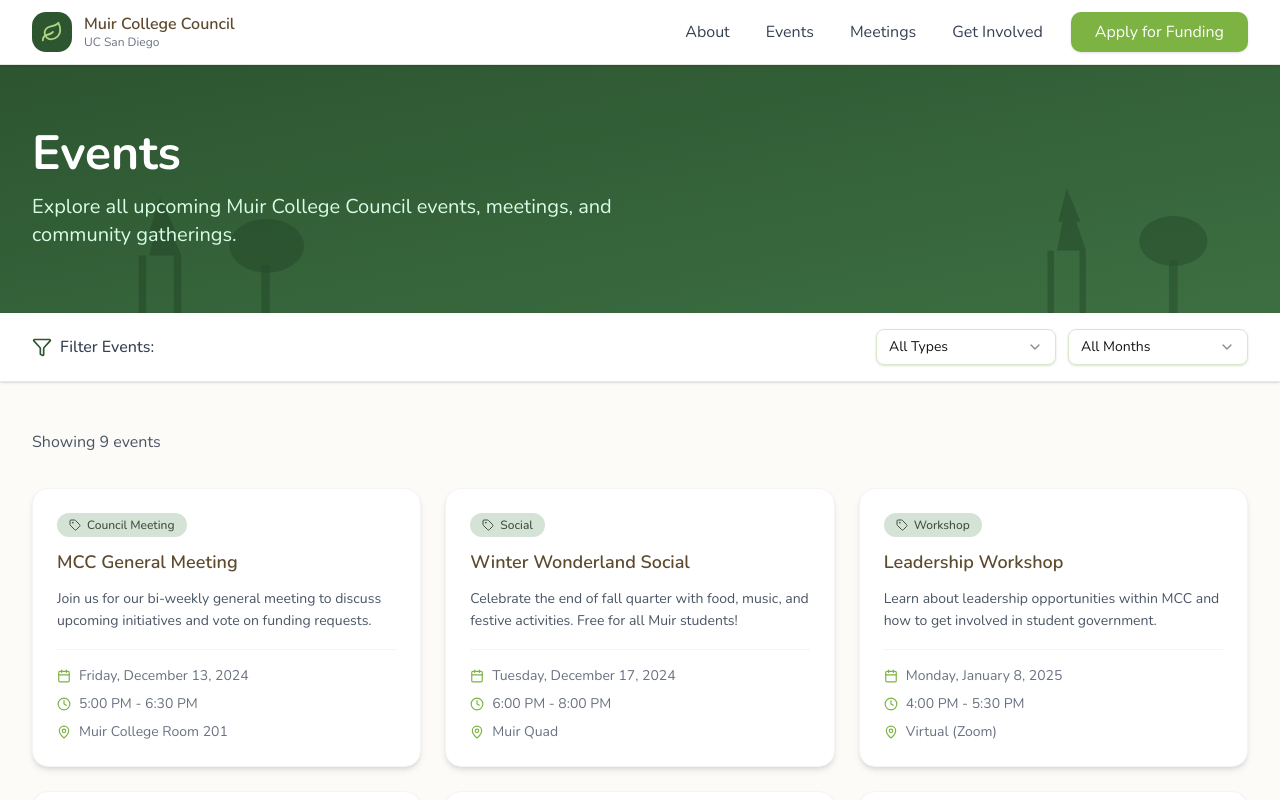
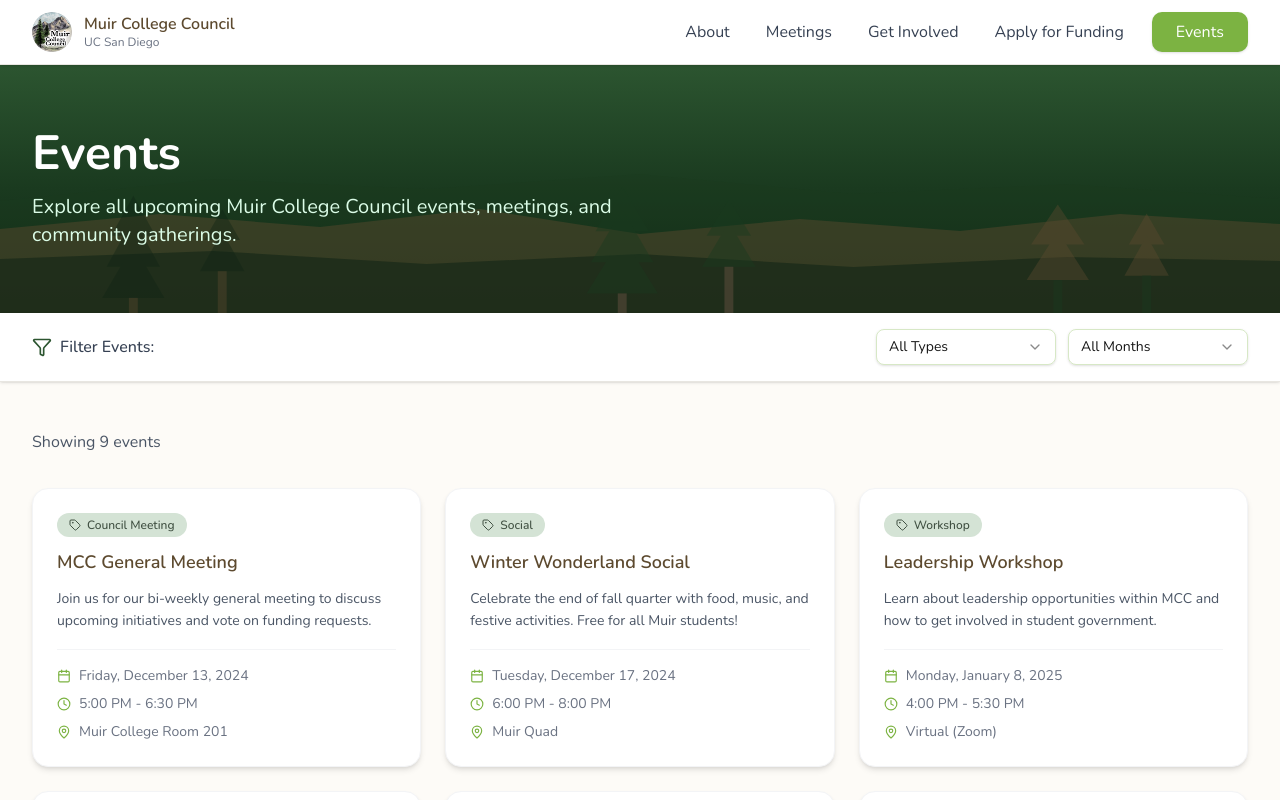
Before and after one commit to Muir-College-Council/muircollegecouncil, a Next.js app: page /events in a window 1280 px wide. Shown: the top 800 px of the page. Built offline with nearby package versions, Linux system fonts and the light colour scheme.

Commit message:
Progress Edits

```diff
--- a/app/layout.tsx
+++ b/app/layout.tsx
@@ -4,6 +4,9 @@
 export const metadata: Metadata = {
   title: "Muir College Council",
   description: "The official student government body for Muir College at UC San Diego.",
+  icons: {
+    icon: "/mcc-logo.jpg",
+  },
 };
 
 export default function RootLayout({ children }: { children: React.ReactNode }) {
--- a/components/EventsPage.tsx
+++ b/components/EventsPage.tsx
@@ -136,16 +136,41 @@
       <Header />
 
       {/* Page Header */}
-      <section className="bg-gradient-to-br from-[#2C5530] to-[#3D6F42] text-white py-16 relative overflow-hidden">
-        <div className="absolute bottom-0 left-0 right-0 z-0 opacity-50">
-          <svg className="w-full h-48" viewBox="0 0 1200 200" preserveAspectRatio="none">
-            <g fill="#1A3A1F">
-              <polygon points="150,80 165,115 160,115 170,140 170,200 163,200 163,140 137,140 137,200 130,200 130,140 140,140 145,115 140,115" opacity="0.7" />
-              <ellipse cx="250" cy="130" rx="35" ry="28" opacity="0.65" />
-              <rect x="245" y="150" width="8" height="50" opacity="0.65" />
-              <polygon points="1000,70 1013,105 1009,105 1018,135 1018,200 1012,200 1012,135 988,135 988,200 982,200 982,135 991,135 996,105 992,105" opacity="0.7" />
-              <ellipse cx="1100" cy="125" rx="32" ry="26" opacity="0.65" />
-              <rect x="1096" y="145" width="8" height="55" opacity="0.65" />
+      <section className="bg-gradient-to-b from-[#2C5530] via-[#1A3A1F] to-[#0F2415] text-white py-16 relative overflow-hidden">
+        {/* Rolling hills */}
+        <div className="absolute bottom-0 left-0 right-0 z-0">
+          <svg className="w-full h-56" viewBox="0 0 1440 224" preserveAspectRatio="none">
+            <path d="M0,112 L240,90 L480,100 L720,85 L960,105 L1200,95 L1440,110 L1440,224 L0,224 Z" fill="#1A3A1F" opacity="0.35" />
+            <path d="M0,140 L180,125 L360,138 L540,120 L720,145 L900,130 L1080,142 L1260,125 L1440,135 L1440,224 L0,224 Z" fill="#5D4A2F" opacity="0.45" />
+            <path d="M0,170 L240,162 L480,175 L720,165 L960,178 L1200,168 L1440,172 L1440,224 L0,224 Z" fill="#0F2415" opacity="0.55" />
+          </svg>
+
+          <svg className="absolute bottom-0 w-full h-48" viewBox="0 0 1440 192" preserveAspectRatio="xMidYMax meet">
+            <g opacity="0.4" fill="#0F2415">
+              <polygon points="150,60 175,105 125,105" />
+              <polygon points="150,85 180,140 120,140" />
+              <polygon points="150,115 185,175 115,175" />
+              <rect x="145" y="175" width="10" height="17" fill="#5D4A2F" />
+              <polygon points="250,75 270,110 230,110" />
+              <polygon points="250,100 275,145 225,145" />
+              <rect x="245" y="145" width="10" height="47" fill="#5D4A2F" />
+            </g>
+            <g opacity="0.45" fill="#1A3A1F">
+              <polygon points="700,50 730,100 670,100" />
+              <polygon points="700,75 735,135 665,135" />
+              <polygon points="700,105 740,170 660,170" />
+              <rect x="695" y="170" width="10" height="22" fill="#6B5444" />
+              <polygon points="820,65 845,105 795,105" />
+              <polygon points="820,90 850,140 790,140" />
+              <rect x="815" y="140" width="10" height="52" fill="#6B5444" />
+            </g>
+            <g opacity="0.4" fill="#5D4A2F">
+              <polygon points="1190,70 1220,115 1160,115" />
+              <polygon points="1190,100 1225,155 1155,155" />
+              <rect x="1185" y="155" width="10" height="37" fill="#1A3A1F" />
+              <polygon points="1290,80 1310,115 1270,115" />
+              <polygon points="1290,105 1315,150 1265,150" />
+              <rect x="1285" y="150" width="10" height="42" fill="#1A3A1F" />
             </g>
           </svg>
         </div>
--- a/components/Footer.tsx
+++ b/components/Footer.tsx
@@ -1,9 +1,10 @@
-import { Instagram, Mail, MapPin, Leaf } from 'lucide-react';
+import Image from 'next/image';
+import { Instagram, Mail, MapPin } from 'lucide-react';
 
 const quickLinks = [
   { label: 'Request Funding', href: '#funding' },
   { label: 'Agendas & Minutes', href: '#meetings' },
-  { label: 'Constitution', href: '#constitution' },
+  { label: 'Constitution', href: 'https://docs.google.com/document/d/1yW7dROyhdATU06eI6A5ebajDA1D8zssMhTnNUco4FDs/edit?tab=t.0#heading=h.qy6f6ljkjb7h' },
   { label: 'Accessibility & Resources', href: '#resources' },
 ];
 
@@ -53,8 +54,8 @@
           {/* About */}
           <div>
             <div className="flex items-center space-x-3 mb-4">
-              <div className="w-12 h-12 bg-white/10 backdrop-blur-sm rounded-2xl flex items-center justify-center shadow-lg">
-                <Leaf className="text-[#AED581]" size={24} />
+              <div className="w-12 h-12 flex items-center justify-center">
+                <Image src="/mcc-logo.jpg" alt="Muir College Council Logo" width={48} height={48} className="rounded-full object-cover" />
               </div>
               <span className="font-semibold text-lg">Muir College Council</span>
             </div>
@@ -69,7 +70,11 @@
             <ul className="space-y-2">
               {quickLinks.map((link) => (
                 <li key={link.label}>
-                  <a href={link.href} className="text-green-100/80 hover:text-[#AED581] text-sm transition-colors inline-block">
+                  <a
+                    href={link.href}
+                    className="text-green-100/80 hover:text-[#AED581] text-sm transition-colors inline-block"
+                    {...(link.href.startsWith('http') ? { target: '_blank', rel: 'noopener noreferrer' } : {})}
+                  >
                     {link.label}
                   </a>
                 </li>
--- a/components/Header.tsx
+++ b/components/Header.tsx
@@ -2,7 +2,8 @@
 
 import { useState } from 'react';
 import Link from 'next/link';
-import { Menu, X, Leaf } from 'lucide-react';
+import Image from 'next/image';
+import { Menu, X } from 'lucide-react';
 import { Button } from './ui/button';
 
 export function Header() {
@@ -13,35 +14,35 @@
       <div className="max-w-7xl mx-auto px-4 sm:px-6 lg:px-8">
         <div className="flex justify-between items-center h-16">
           {/* Logo */}
-          <div className="flex items-center space-x-3">
-            <div className="w-10 h-10 bg-[#2C5530] rounded-xl flex items-center justify-center">
-              <Leaf className="text-[#AED581]" size={22} />
+          <Link href="/" className="flex items-center space-x-3">
+            <div className="w-10 h-10 flex items-center justify-center">
+              <Image src="/mcc-logo.jpg" alt="Muir College Council Logo" width={40} height={40} className="rounded-full object-cover" />
             </div>
             <div className="flex flex-col">
               <span className="text-[#5D4A2F] font-semibold leading-tight hidden sm:block">Muir College Council</span>
               <span className="text-xs text-gray-500 hidden md:block">UC San Diego</span>
             </div>
-          </div>
+          </Link>
 
           {/* Desktop Navigation */}
           <nav className="hidden md:flex items-center space-x-1">
-            <a href="#about" className="px-4 py-2 text-gray-700 hover:text-[#8B6F47] hover:bg-[#FAF7F2] rounded-lg transition-colors">
+            <a href="/#about" className="px-4 py-2 text-gray-700 hover:text-[#8B6F47] hover:bg-[#FAF7F2] rounded-lg transition-colors">
               About
             </a>
-            <a href="#events" className="px-4 py-2 text-gray-700 hover:text-[#8B6F47] hover:bg-[#FAF7F2] rounded-lg transition-colors">
-              Events
-            </a>
-            <a href="#meetings" className="px-4 py-2 text-gray-700 hover:text-[#8B6F47] hover:bg-[#FAF7F2] rounded-lg transition-colors">
+            <a href="/#meetings" className="px-4 py-2 text-gray-700 hover:text-[#8B6F47] hover:bg-[#FAF7F2] rounded-lg transition-colors">
               Meetings
             </a>
-            <a href="#get-involved" className="px-4 py-2 text-gray-700 hover:text-[#8B6F47] hover:bg-[#FAF7F2] rounded-lg transition-colors">
+            <a href="/#get-involved" className="px-4 py-2 text-gray-700 hover:text-[#8B6F47] hover:bg-[#FAF7F2] rounded-lg transition-colors">
               Get Involved
             </a>
+            <a href="/#funding" className="px-4 py-2 text-gray-700 hover:text-[#8B6F47] hover:bg-[#FAF7F2] rounded-lg transition-colors">
+              Apply for Funding
+            </a>
             <a
-              href="#funding"
+              href="/#events"
               className="ml-2 px-6 py-2 bg-[#7CB342] text-white rounded-lg hover:bg-[#689F38] transition-colors shadow-sm"
             >
-              Apply for Funding
+              Events
             </a>
           </nav>
 
@@ -59,22 +60,26 @@
       {isMenuOpen && (
         <div className="md:hidden border-t border-gray-200 bg-white">
           <nav className="px-4 py-4 space-y-2">
-            <a href="#about" onClick={() => setIsMenuOpen(false)} className="block px-3 py-2 rounded-md text-base text-gray-700 hover:bg-[#E8F5E1] hover:text-[#2C5530]">
+            <a href="/#about" onClick={() => setIsMenuOpen(false)} className="block px-3 py-2 rounded-md text-base text-gray-700 hover:bg-[#E8F5E1] hover:text-[#2C5530]">
               About
             </a>
-            <a href="#events" onClick={() => setIsMenuOpen(false)} className="block px-3 py-2 rounded-md text-base text-gray-700 hover:bg-[#E8F5E1] hover:text-[#2C5530]">
-              Events
-            </a>
-            <a href="#meetings" onClick={() => setIsMenuOpen(false)} className="block px-3 py-2 rounded-md text-base text-gray-700 hover:bg-[#E8F5E1] hover:text-[#2C5530]">
+            <a href="/#meetings" onClick={() => setIsMenuOpen(false)} className="block px-3 py-2 rounded-md text-base text-gray-700 hover:bg-[#E8F5E1] hover:text-[#2C5530]">
               Meetings
             </a>
-            <a href="#get-involved" onClick={() => setIsMenuOpen(false)} className="block px-3 py-2 rounded-md text-base text-gray-700 hover:bg-[#E8F5E1] hover:text-[#2C5530]">
+            <a href="/#get-involved" onClick={() => setIsMenuOpen(false)} className="block px-3 py-2 rounded-md text-base text-gray-700 hover:bg-[#E8F5E1] hover:text-[#2C5530]">
               Get Involved
             </a>
+            <a href="/#funding" onClick={() => setIsMenuOpen(false)} className="block px-3 py-2 rounded-md text-base text-gray-700 hover:bg-[#E8F5E1] hover:text-[#2C5530]">
+              Apply for Funding
+            </a>
             <div className="pt-4">
-              <Button className="w-full bg-[#2C5530] text-white hover:bg-[#1A3A1F]">
-                Request Funding
-              </Button>
+              <a
+                href="/#events"
+                onClick={() => setIsMenuOpen(false)}
+                className="block w-full text-center px-6 py-2 bg-[#7CB342] text-white rounded-lg hover:bg-[#689F38] transition-colors shadow-sm"
+              >
+                Events
+              </a>
             </div>
           </nav>
         </div>
```
Also changed, not shown: app/page.tsx (+86 -15 lines), public/mcc-logo.jpg (added).
